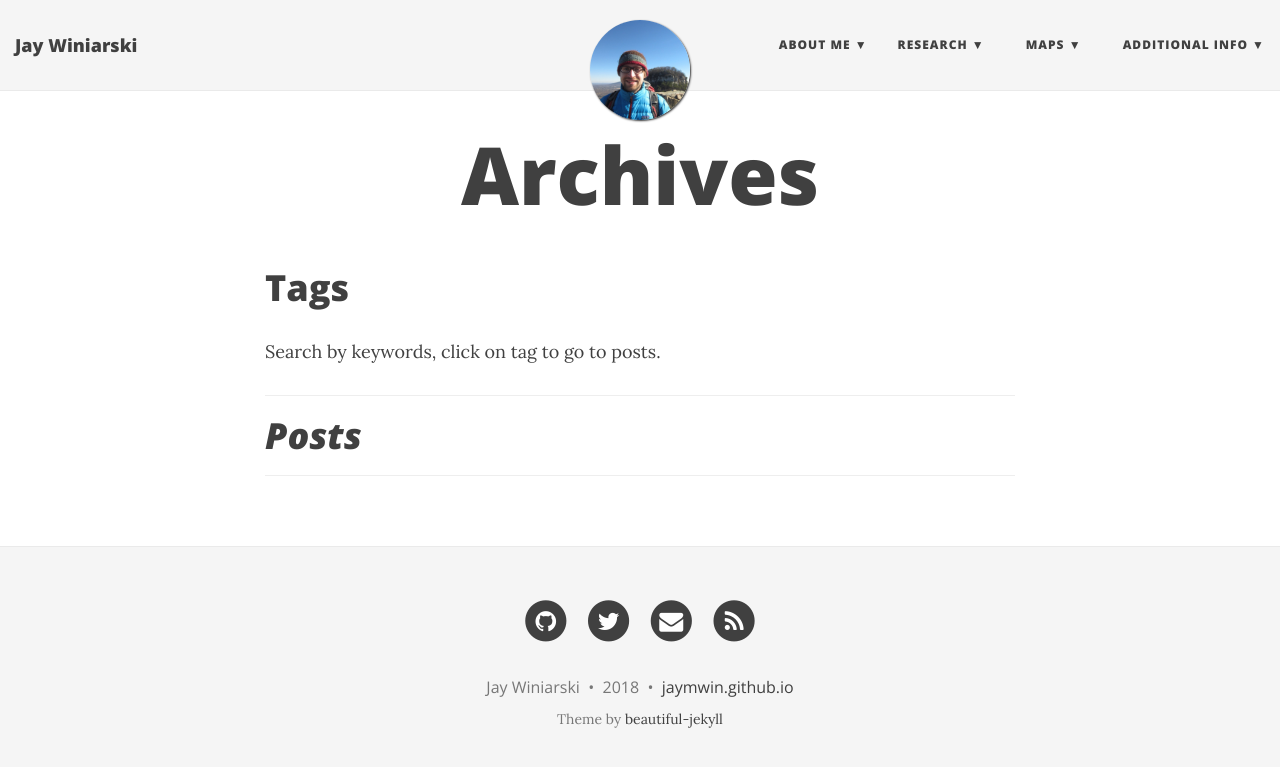
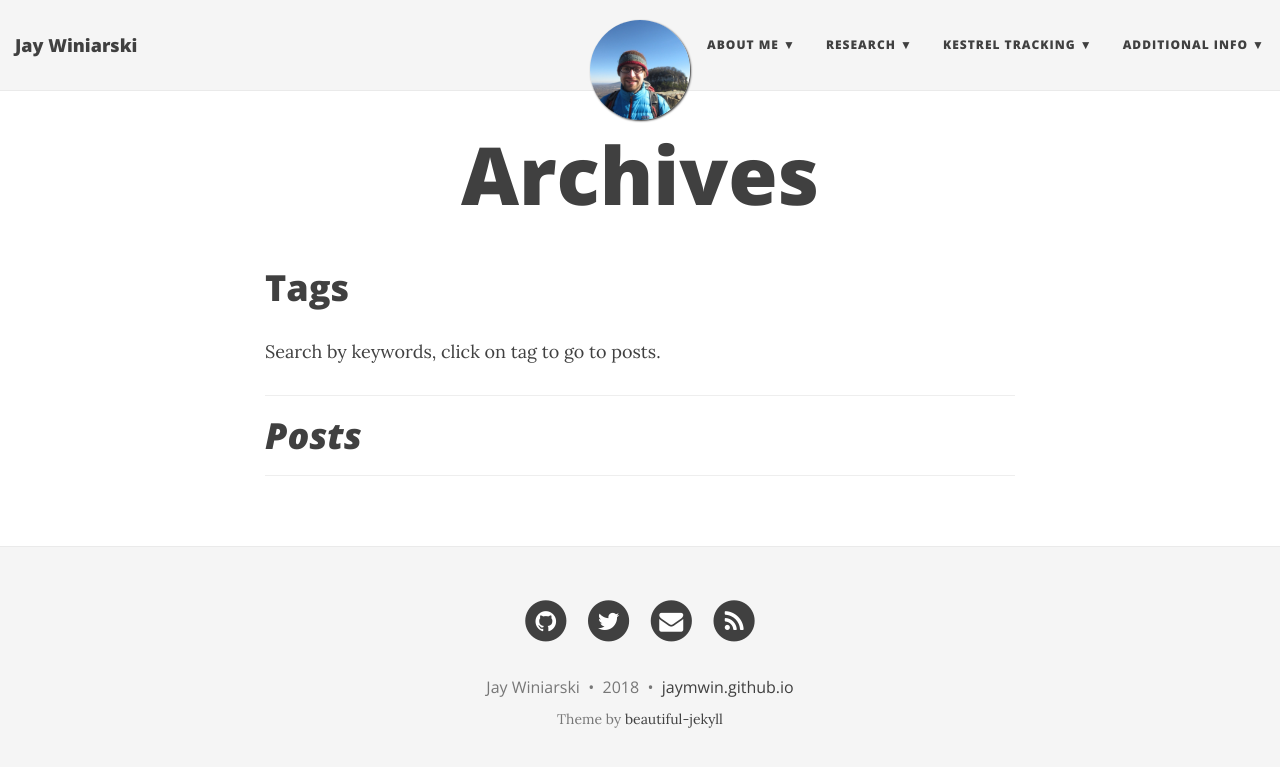
Before and after one commit to jaymwin/jaymwin.github.io, a Jekyll site: the page built from tags.md, in a window 1280 px wide. Shown: the top 767 px of the page. Built offline with Jekyll 4.4.1, drawn with Linux system fonts in a browser that asks for light colours; nearby versions of some CDN libraries.

Commit message:
Update _config.yml

```diff
--- a/_config.yml
+++ b/_config.yml
@@ -28,9 +28,9 @@ navbar-links:
   Research:
     - American Kestrel Phenology: "amke_project"
     - Bachman's Sparrow Breeding Ecology: "bacs_project"
-  Maps:
+  Kestrel Tracking:
     #- Kestrel Trapping Locations: "trapping_map.html"
-    - Kestrel Satellite Telemetry: "tracking_map.html"
+    - Satellite Telemetry Locations: "tracking_map.html"
   Additional Info:
     - Kestrel Full Cycle Phenology Project Website: "https://fullcyclephenology.com/"
     - Heath Lab @ BSU: "https://biology.boisestate.edu/gcebirds/"
```
